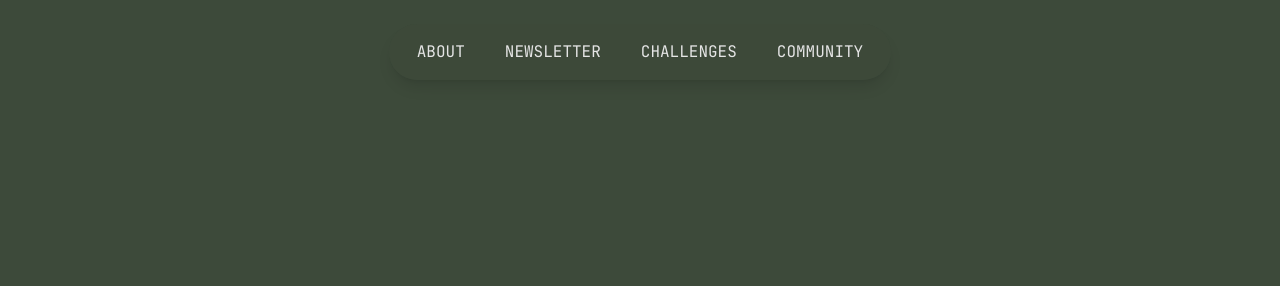
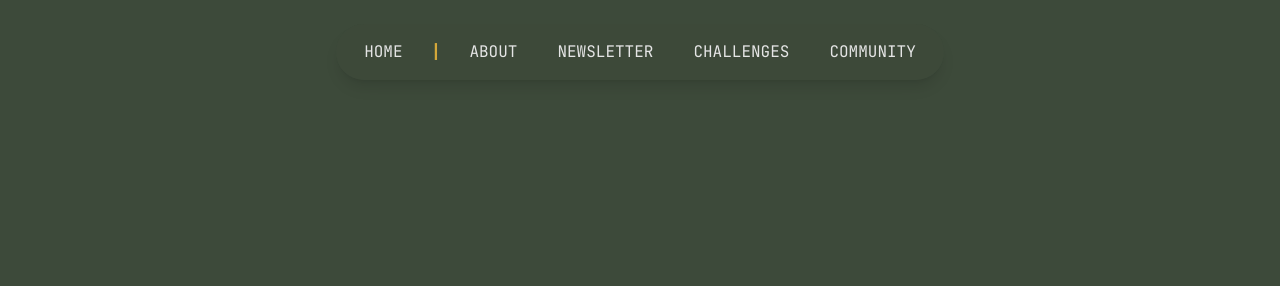
Before and after one commit to 0xZakk/day-one-landing-page, an Astro site: page / in a window 1280 px wide. Shown: the top 286 px of the page. Built offline with nearby package versions, Linux system fonts and the light colour scheme; Astro itself is replaced by a stand-in of ours.

Commit message:
update the nav

```diff
--- a/src/components/Nav.astro
+++ b/src/components/Nav.astro
@@ -10,6 +10,7 @@ interface NavItem {
 
 // Define navigation configurations
 const defaultNav: NavItem[] = [
+  { label: "Home", href: "/" },
   { label: "About", href: "#what-is-day-one" },
   { label: "Newsletter", href: "#newsletter" },
   { label: "Challenges", href: "#latest-challenges" },
@@ -75,7 +76,8 @@ const navItems = isChallengePage ? challengeNav : defaultNav;
     >
     </div>
     {
-      navItems.map((item) => (
+      navItems.map((item, idx) => (
+        <>
           <a
             href={item.href}
             target={item.external ? "_blank" : null}
@@ -85,6 +87,10 @@ const navItems = isChallengePage ? challengeNav : defaultNav;
           >
             {item.label}
           </a>
+          {idx === 0 && (
+            <span class="mx-2 text-[#D4A73A] text-lg font-bold select-none">|</span>
+          )}
+        </>
       ))
     }
   </div>
```
Lines whose indentation alone changed are shown as unchanged.
